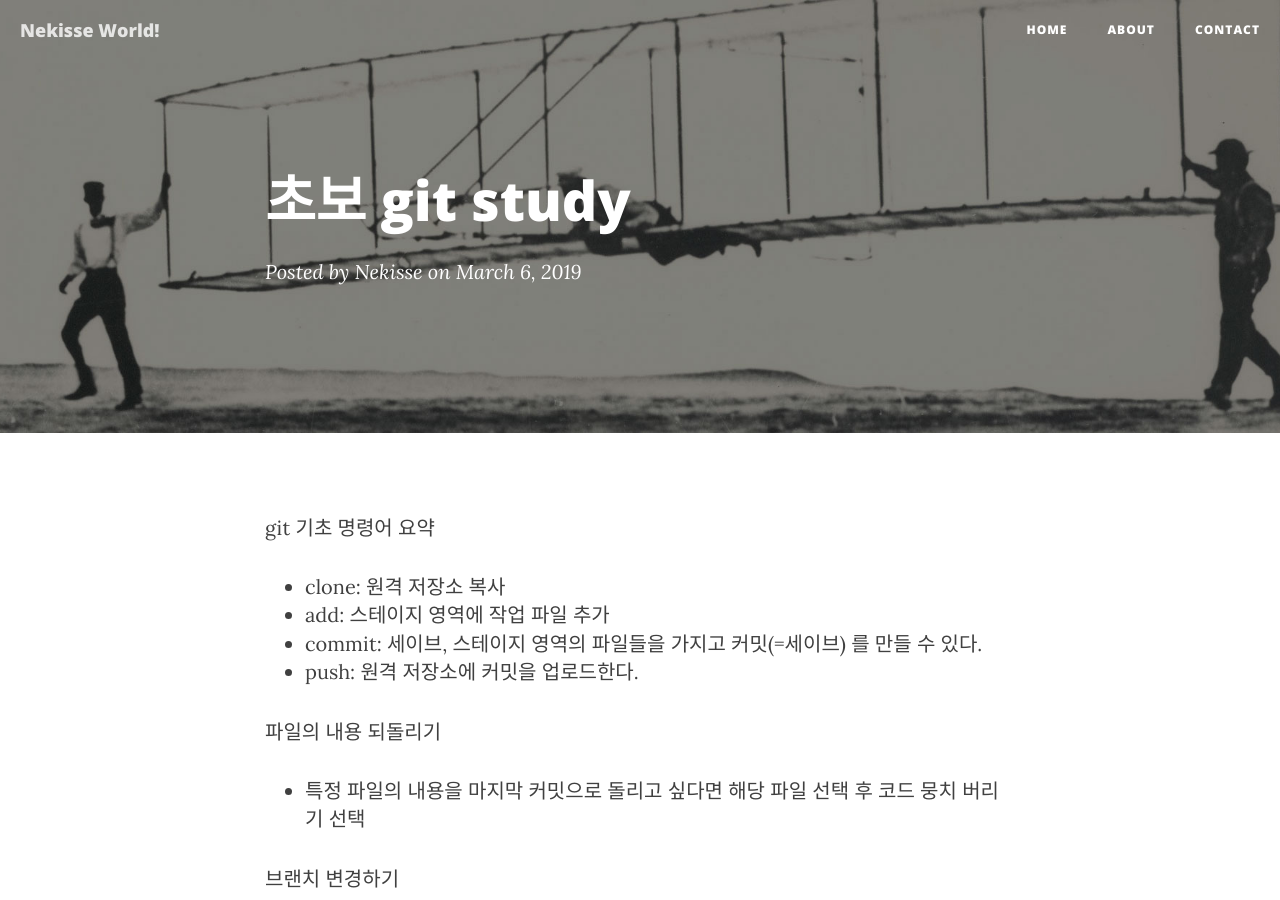
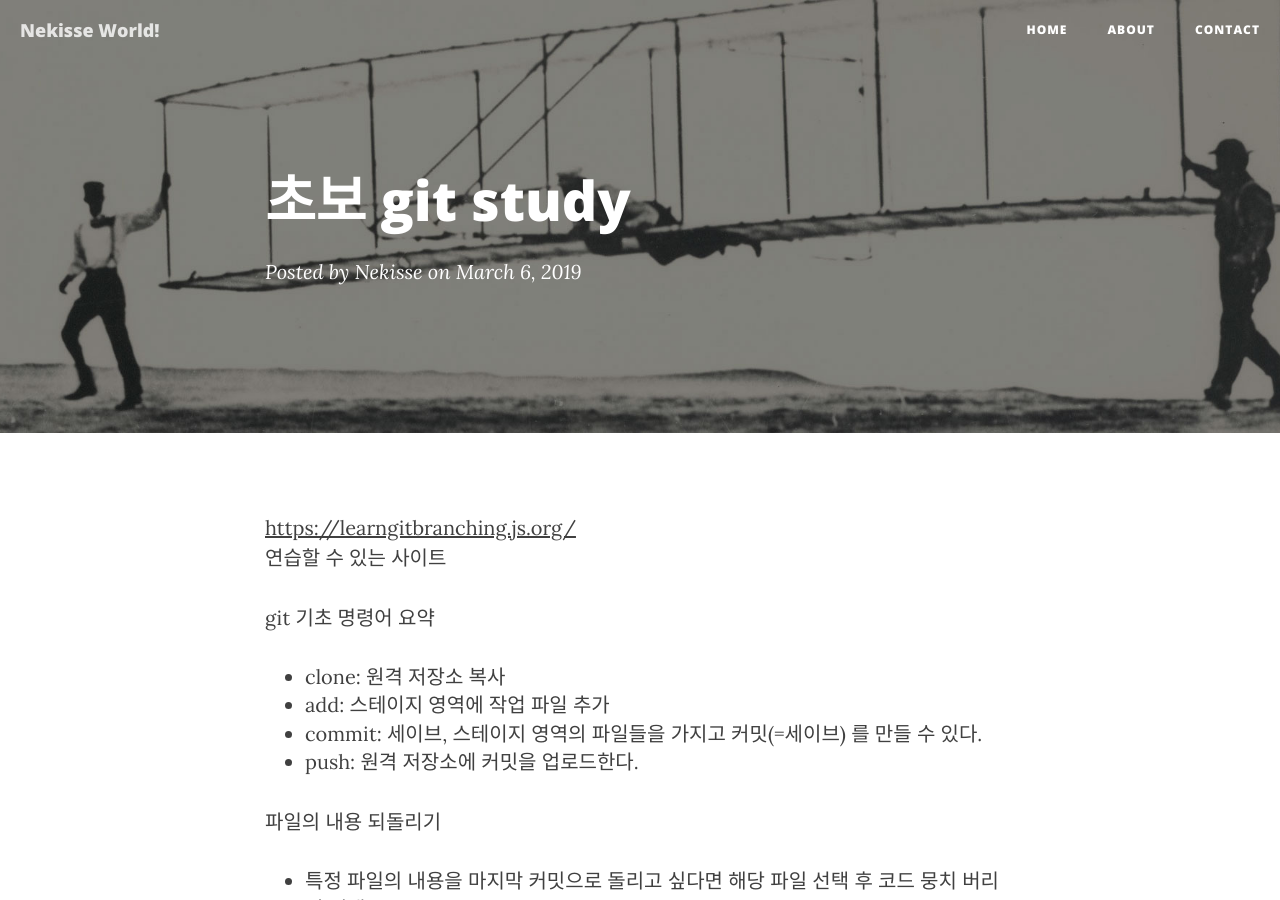
Before and after one commit to nekisse-lee/nekisse-lee.github.io, a Jekyll site: the page built from _posts/2019-03-06-초보 git study .md, in a window 1280 px wide and 900 px high. Built offline with Jekyll 4.4.1, drawn with Linux system fonts in a browser that asks for light colours; nearby versions of some CDN libraries; comment, search, counter and statistics services are not loaded.

Commit message:
초보 git study.md 수정

```diff
--- a/_posts/2019-03-06-초보 git study .md
+++ b/_posts/2019-03-06-초보 git study .md
@@ -6,6 +6,10 @@ date:       2019-03-06 14:00:00
 author:     "Nekisse"
 header-img: "img/post-bg-02.jpg"
 ---
+
+<https://learngitbranching.js.org/><br/>
+연습할 수 있는 사이트
+
 
 git 기초 명령어 요약
 
```
